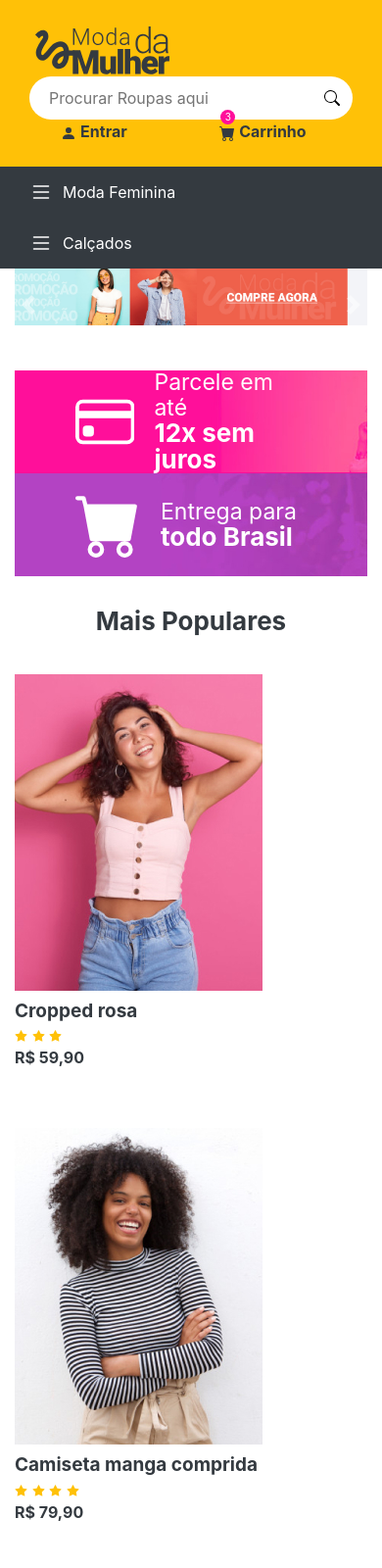
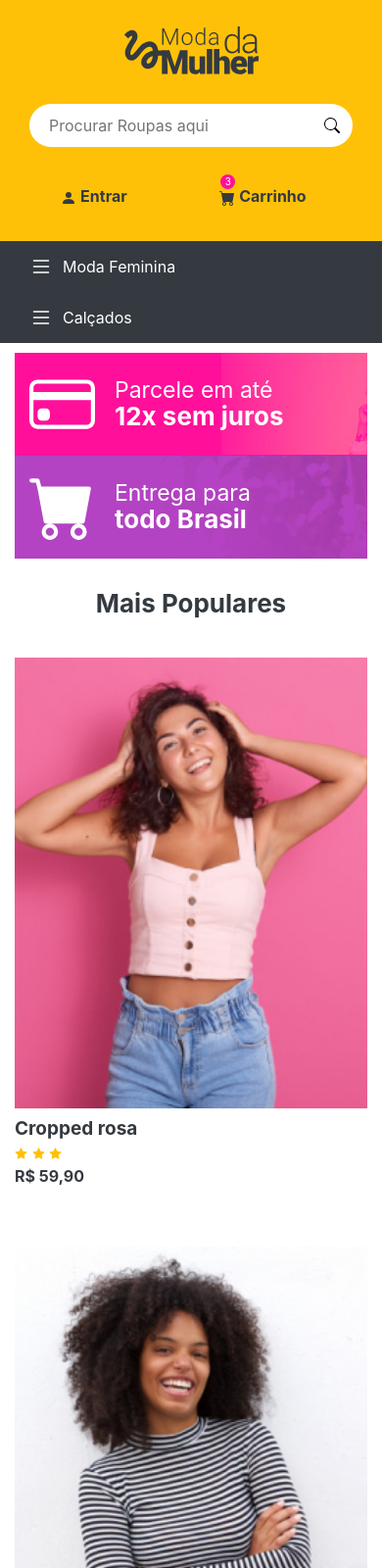
Before and after one commit to LucasSepri/Curso-youtube, a plain HTML site: page index.html in a window 390 px wide. Shown: the top 1600 px of the page at 98% size. Drawn offline with Linux system fonts and the light colour scheme.

Commit message:
primeira pagina concluida e responsivel

```diff
--- a/assets/scss/config.scss
+++ b/assets/scss/config.scss
@@ -12,4 +12,5 @@ h1{
 
 h1,h2,h3,h4,h5{
     font-weight: bold;
+    margin: 10px 0;
 }
--- /dev/null
+++ b/assets/scss/responsive.scss
@@ -0,0 +1,56 @@
+@media (max-width: 767px){
+    header{
+        form{
+            margin: 28px 0;
+        }
+    }
+    #banners-promocionais{
+        display: none;
+    }
+
+    // .produtos-container img{
+    //     width: 100%;
+    // }
+}
+
+@media (max-width: 575px){
+    .produtos-container img{
+        width: 100%;
+    }
+}
+
+@media (max-width: 409px){
+    .banner-promocionais-statico{
+        margin: 10px;
+
+        .banners-promocionais-statico-12x,
+        .banners-promocionais-statico-todo-br{
+            padding: 10px;
+            svg{
+                margin-left: 5px;
+            }
+        }
+    }
+}
+
+@media (max-width: 991px) {
+    header{
+        ul{
+            li{
+                margin: 10px 0;
+            }
+        }
+    }
+
+    .banner-promocionais-statico{
+        margin: 10px;
+
+        .banners-promocionais-statico-12x,
+        .banners-promocionais-statico-todo-br{
+            padding: 10px;
+            svg{
+                margin-left: 5px;
+            }
+        }
+    }
+}
--- a/assets/scss/style.scss
+++ b/assets/scss/style.scss
@@ -9,7 +9,8 @@
 @import "./nav-produtos.scss";
 @import "./banner-promocionais-statico.scss";
 @import "./produtos.scss";
-@import "footer.scss";
+@import "./footer.scss";
+@import "./responsive.scss";
 
 //Framewor
 @import './bootstrap.scss';
--- a/index.html
+++ b/index.html
@@ -40,8 +40,8 @@
             <article class="row d-flex align-items-center">
 
                 <!-- logo -->
-                <a href="/" class="col-md-2">
-                   <img src="./assets/images/logo.svg" alt="Logo da empresa - Moda da Mulher" srcset="">
+                <a href="./" class="col-md-2 d-flex justify-content-center">
+                   <img src="./assets/images/logo.svg" class="img-fluid" alt="Logo da empresa - Moda da Mulher" srcset="">
                 </a>
 
                 <!-- buscador -->
@@ -93,7 +93,7 @@
             <!-- menu -->
             <ul class="nav">
                 <!-- lista de itens -->
-                <li class="col-md-2 nav-item  d-flex align-items-center">
+                <li class="col-xl-2 col-lg-6 col-md-6 nav-item  d-flex align-items-center">
                     <svg xmlns="http://www.w3.org/2000/svg" width="16" height="16" fill="currentColor" class="bi bi-list" viewBox="0 0 16 16">
                         <path fill-rule="evenodd" d="M2.5 12a.5.5 0 0 1 .5-.5h10a.5.5 0 0 1 0 1H3a.5.5 0 0 1-.5-.5zm0-4a.5.5 0 0 1 .5-.5h10a.5.5 0 0 1 0 1H3a.5.5 0 0 1-.5-.5zm0-4a.5.5 0 0 1 .5-.5h10a.5.5 0 0 1 0 1H3a.5.5 0 0 1-.5-.5z"/>
                       </svg>
@@ -135,7 +135,7 @@
                 </li>
 
                 <!--lista de itens 2 -->
-                <li class="col-md-2 nav-item  d-flex align-items-center">
+                <li class="col-xl-2 col-lg-6 col-md-6 nav-item  d-flex align-items-center">
                     <svg xmlns="http://www.w3.org/2000/svg" width="16" height="16" fill="currentColor" class="bi bi-list" viewBox="0 0 16 16">
                         <path fill-rule="evenodd" d="M2.5 12a.5.5 0 0 1 .5-.5h10a.5.5 0 0 1 0 1H3a.5.5 0 0 1-.5-.5zm0-4a.5.5 0 0 1 .5-.5h10a.5.5 0 0 1 0 1H3a.5.5 0 0 1-.5-.5zm0-4a.5.5 0 0 1 .5-.5h10a.5.5 0 0 1 0 1H3a.5.5 0 0 1-.5-.5z"/>
                       </svg>
@@ -151,7 +151,7 @@
 
     <main>
         <!-- banners promocionais rotativos -->
-        <section id="banners-promocionais" class="container carousel slide" data-ride="carousel">
+        <section id="banners-promocionais" class=" container-md carousel slide" data-ride="carousel">
             <!-- imagens -->
             <article class="carousel-inner">
             <figure class="carousel-item active">
@@ -226,7 +226,7 @@
                 <!-- produtos -->
 
                 <!-- produto 1 -->
-                <a href="#" class="produtos-container col-md-3">
+                <a href="#" class="produtos-container col-md-3 col-sm-6 col-xs-3">
                     <!-- imagem do produto -->
                     <img src="./assets/images/cropped-rosa.jpg" class="img-fluid" alt="Cropped rosa">
 
@@ -257,7 +257,7 @@
                 </a>
 
                 <!-- produto 2 -->
-                <a href="#" class="produtos-container col-md-3">
+                <a href="#" class="produtos-container col-md-3 col-sm-6">
                     <!-- imagem do produto -->
                     <img src="./assets/images/camiseta-manga-comprida.jpg" class="img-fluid" alt="Cropped rosa">
 
@@ -292,7 +292,7 @@
                 </a>
 
                 <!-- produto 3 -->
-                <a href="#" class="produtos-container col-md-3">
+                <a href="#" class="produtos-container col-md-3 col-sm-6">
                     <!-- imagem do produto -->
                     <img src="./assets/images/camiseta-listrada.jpg" class="img-fluid" alt="Cropped rosa">
 
@@ -327,7 +327,7 @@
                 </a>
 
                 <!-- produto 4 -->
-                <a href="#" class="produtos-container col-md-3">
+                <a href="#" class="produtos-container col-md-3 col-sm-6">
                     <!-- imagem do produto -->
                     <img src="./assets/images/saia-plisada.jpg" class="img-fluid" alt="Cropped rosa">
 
```
Also changed, not shown: assets/css/style.css, 1 other file.
